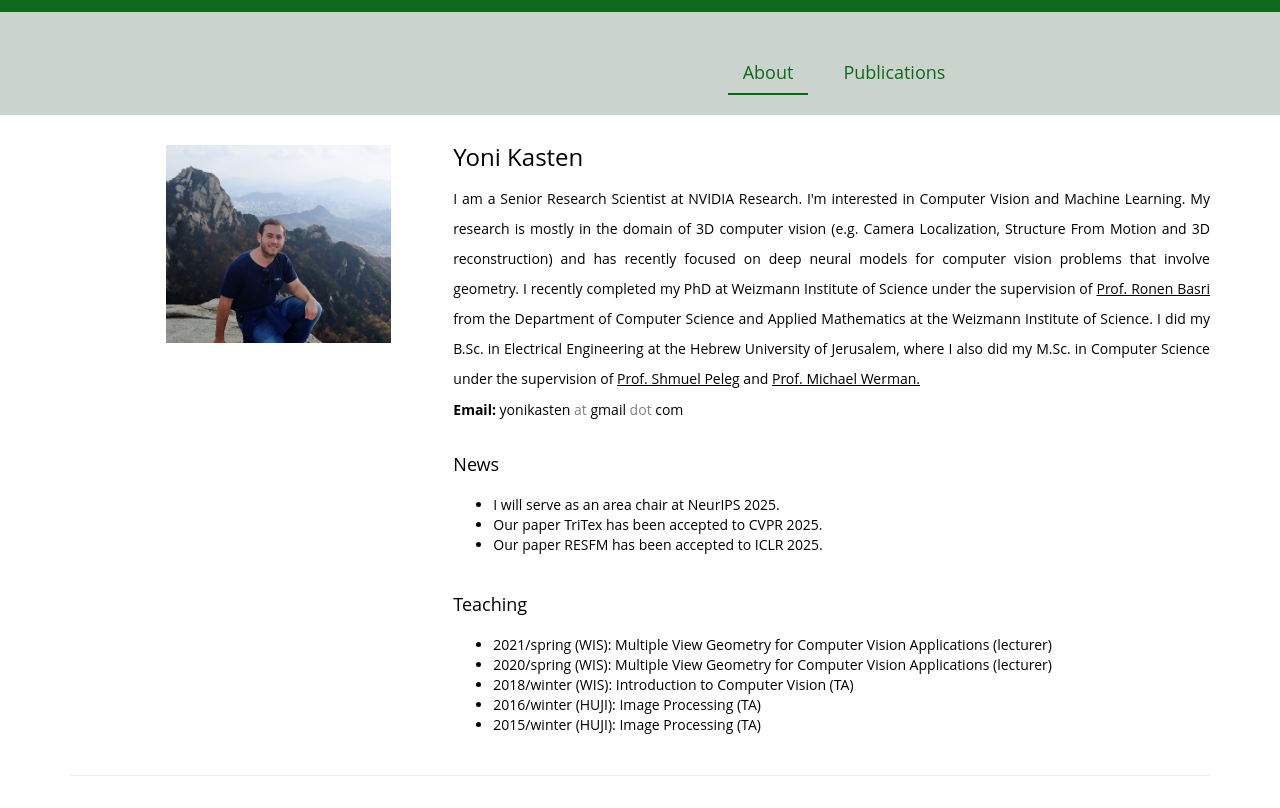
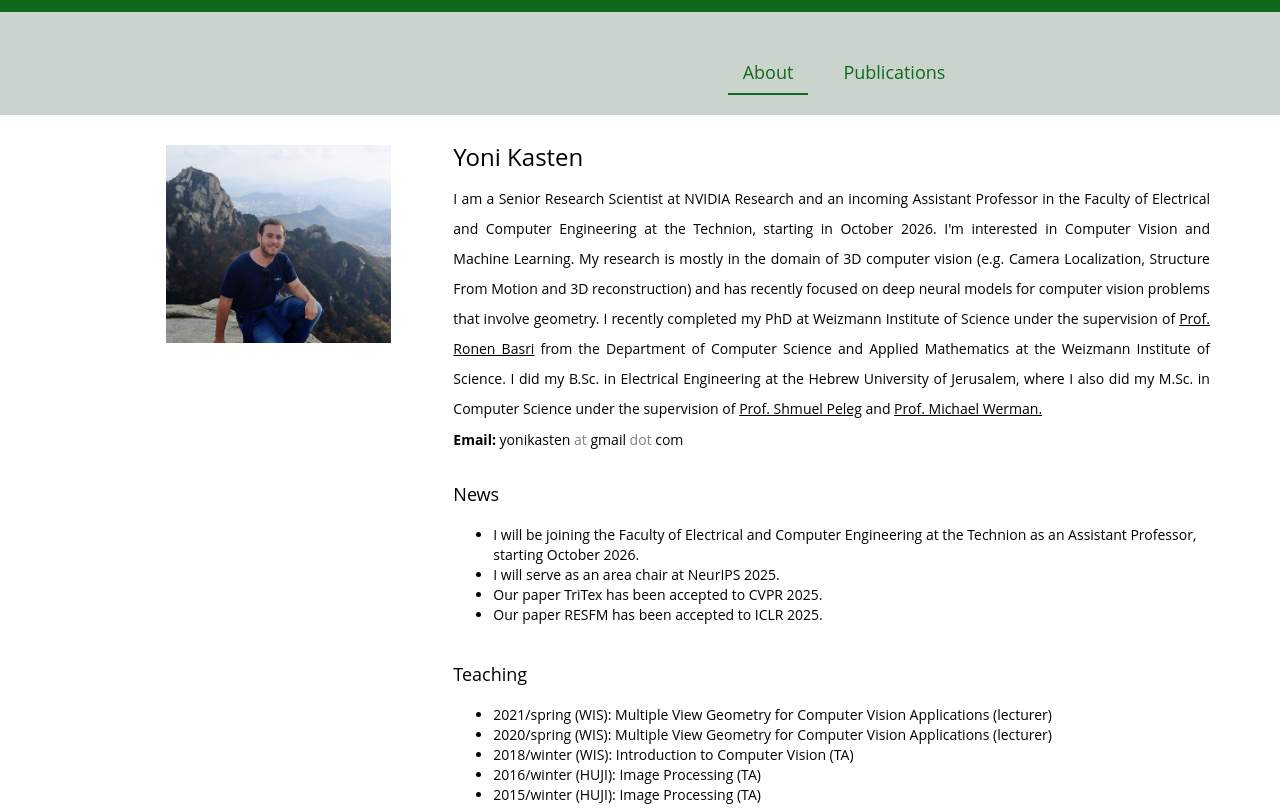
Before and after one commit to ykasten/ykasten.github.io, a plain HTML site: page index.html in a window 1280 px wide. Shown: the top 808 px of the page. Drawn offline with Linux system fonts and the light colour scheme.

Commit message:
Update index.html

```diff
--- a/index.html
+++ b/index.html
@@ -105,7 +105,7 @@ animation-direction: alternate;
             <div class="col-md-16">
                 <h2>Yoni Kasten</h2>
 <p>
-I am a Senior Research Scientist at NVIDIA Research. I'm interested in Computer Vision and Machine Learning. My research is mostly in the domain of 3D computer vision (e.g. Camera Localization, Structure From Motion and 3D reconstruction) and has recently focused on deep neural models for computer vision problems that involve geometry. I recently completed my PhD at Weizmann Institute of Science
+I am a Senior Research Scientist at NVIDIA Research and an incoming Assistant Professor in the Faculty of Electrical and Computer Engineering at the Technion, starting in October 2026. I'm interested in Computer Vision and Machine Learning. My research is mostly in the domain of 3D computer vision (e.g. Camera Localization, Structure From Motion and 3D reconstruction) and has recently focused on deep neural models for computer vision problems that involve geometry. I recently completed my PhD at Weizmann Institute of Science
 under the supervision of <a href="http://www.weizmann.ac.il/math/ronen/home/" target="_blank">Prof. Ronen Basri</a> from the Department of Computer Science and Applied Mathematics at the Weizmann Institute of Science.
 I did my B.Sc. in Electrical Engineering at the Hebrew University of Jerusalem, where I also did my M.Sc. in Computer Science under the supervision of <a href="https://www.cs.huji.ac.il/~peleg/" target="_blank">Prof. Shmuel Peleg</a> and <a href="https://www.cse.huji.ac.il/~werman/" target="_blank">Prof. Michael Werman. </a>
 <font size=1></font></br>
@@ -114,7 +114,8 @@ I did my B.Sc. in Electrical Engineering at the Hebrew University of Jerusalem,
  <p>
                 <h4>News</h4>
                 <ul>
-                  <li> I will serve as an area chair at NeurIPS 2025.</li>
+                  <li>I will be joining the Faculty of Electrical and Computer Engineering at the Technion as an Assistant Professor, starting October 2026.</li>
+			<li> I will serve as an area chair at NeurIPS 2025.</li>
                 <li>  Our paper TriTex has been accepted to CVPR 2025. </li>
                 <li> Our paper RESFM has been accepted to ICLR 2025. </li>
 
```
